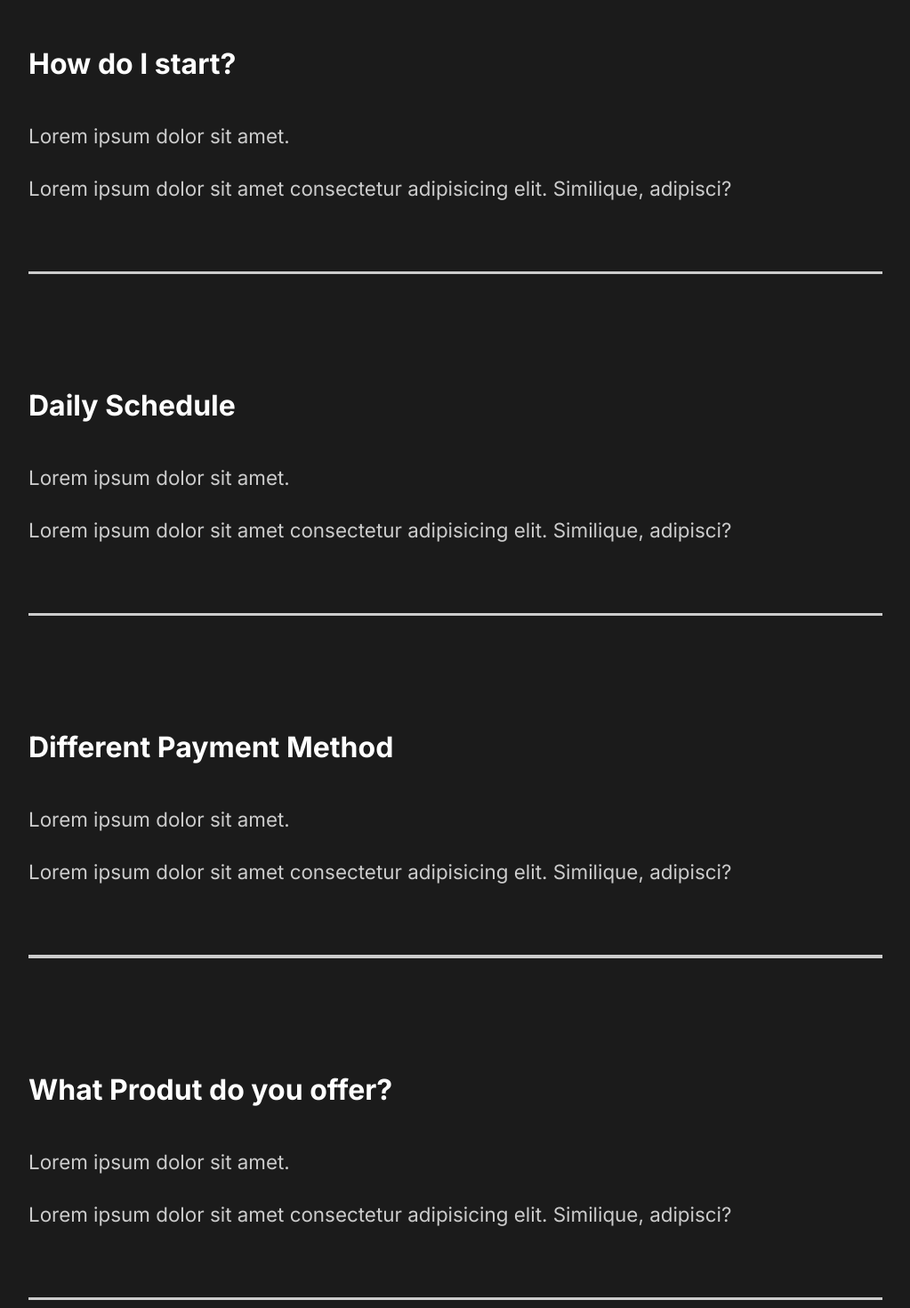
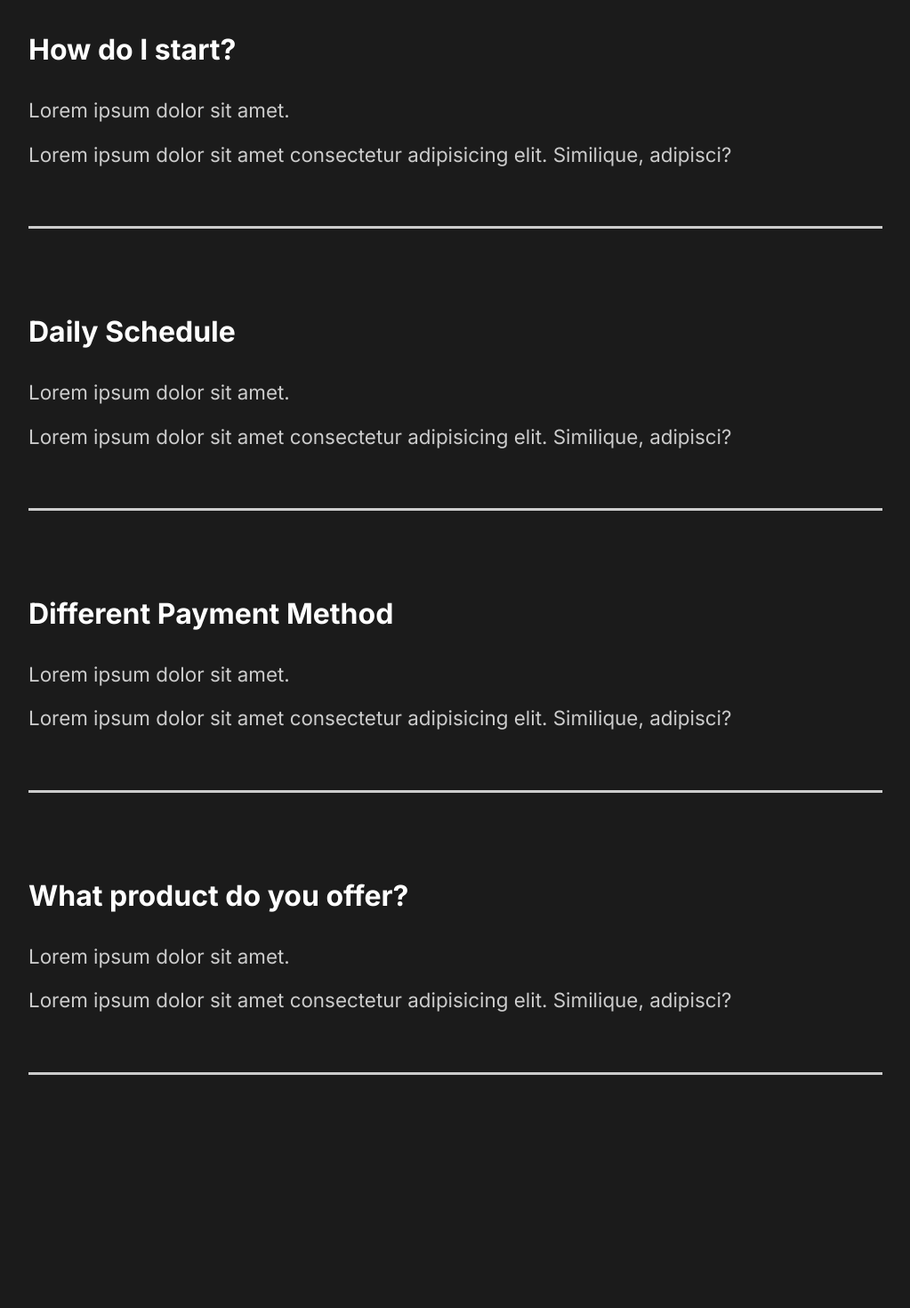
Before and after one commit to saarcohenn/sc-capture-portfolio, a React (Create React App) app: page / in a window 1280 px wide. Shown: the part 2360-3830 px from the top of the page at 89% size, without its empty margins (128-1151 px from the left). After the commit the page ends 3712 px from the top, so only its background shows below. Built offline with nearby package versions, Linux system fonts and the light colour scheme.

Commit message:
[Added] - creating a reusable Toggle component
Toggle component was created in order to adjust the FAQ section in such a way it would be possible to toggle using 'children' prop in the toggle component itself.

```diff
--- a/src/components/FaqSection.js
+++ b/src/components/FaqSection.js
@@ -1,57 +1,54 @@
-import React from "react";
+import React, { useState } from "react";
 import styled from "styled-components";
 import { Layout } from "../styles";
+import Toggle from "./Toggle";
+import { AnimateSharedLayout } from "framer-motion";
 
 const FaqSection = () => {
+  const [faqToggle, setfaqToggle] = useState(false);
   return (
     <Faq>
       <h2>
         Any Questions <span>FAQ</span>
       </h2>
-      <div className="question">
-        <h4>How do I start?</h4>
+      <AnimateSharedLayout>
+        <Toggle title="How do I start?">
           <div className="answer">
             <p>Lorem ipsum dolor sit amet.</p>
             <p>
-            Lorem ipsum dolor sit amet consectetur adipisicing elit. Similique,
-            adipisci?
+              Lorem ipsum dolor sit amet consectetur adipisicing elit.
+              Similique, adipisci?
             </p>
           </div>
-        <div className="faq-line"></div>
-      </div>
-      <div className="question">
-        <h4>Daily Schedule</h4>
+        </Toggle>
+        <Toggle title="Daily Schedule">
           <div className="answer">
             <p>Lorem ipsum dolor sit amet.</p>
             <p>
-            Lorem ipsum dolor sit amet consectetur adipisicing elit. Similique,
-            adipisci?
+              Lorem ipsum dolor sit amet consectetur adipisicing elit.
+              Similique, adipisci?
             </p>
           </div>
-        <div className="faq-line"></div>
-      </div>
-      <div className="question">
-        <h4>Different Payment Method</h4>
+        </Toggle>
+        <Toggle title="Different Payment Method">
           <div className="answer">
             <p>Lorem ipsum dolor sit amet.</p>
             <p>
-            Lorem ipsum dolor sit amet consectetur adipisicing elit. Similique,
-            adipisci?
+              Lorem ipsum dolor sit amet consectetur adipisicing elit.
+              Similique, adipisci?
             </p>
           </div>
-        <div className="faq-line"></div>
-      </div>
-      <div className="question">
-        <h4>What Produt do you offer?</h4>
+        </Toggle>
+        <Toggle title="What product do you offer?">
           <div className="answer">
             <p>Lorem ipsum dolor sit amet.</p>
             <p>
-            Lorem ipsum dolor sit amet consectetur adipisicing elit. Similique,
-            adipisci?
+              Lorem ipsum dolor sit amet consectetur adipisicing elit.
+              Similique, adipisci?
             </p>
           </div>
-        <div className="faq-line"></div>
-      </div>
+        </Toggle>
+      </AnimateSharedLayout>
     </Faq>
   );
 };
@@ -73,13 +70,13 @@
     width: 100%;
   }
   .question {
-    padding: 3rem 0rem;
+    padding: 2rem 0rem;
     cursor: pointer;
   }
   .answer {
-    padding: 2rem 0rem;
+    padding: 1.5rem 0rem;
     p {
-      padding: 1rem 0rem;
+      padding: 0.7rem 0rem;
     }
   }
 `;
--- /dev/null
+++ b/src/components/Toggle.js
@@ -0,0 +1,16 @@
+import React, { useState } from "react";
+import { motion } from "framer-motion";
+
+const Toggle = ({ children, title }) => {
+  const [toggle, setToggle] = useState(true);
+  return (
+    <motion.div layout className="question" onClick={() => setToggle(!toggle)}>
+      <motion.h4 layout>{title}</motion.h4>
+
+      {toggle ? children : ""}
+      <div className="faq-line"></div>
+    </motion.div>
+  );
+};
+
+export default Toggle;
```
Also changed, not shown: 1 other file (tests, documents, lock files or other folders). Lines whose indentation alone changed are shown as unchanged.
